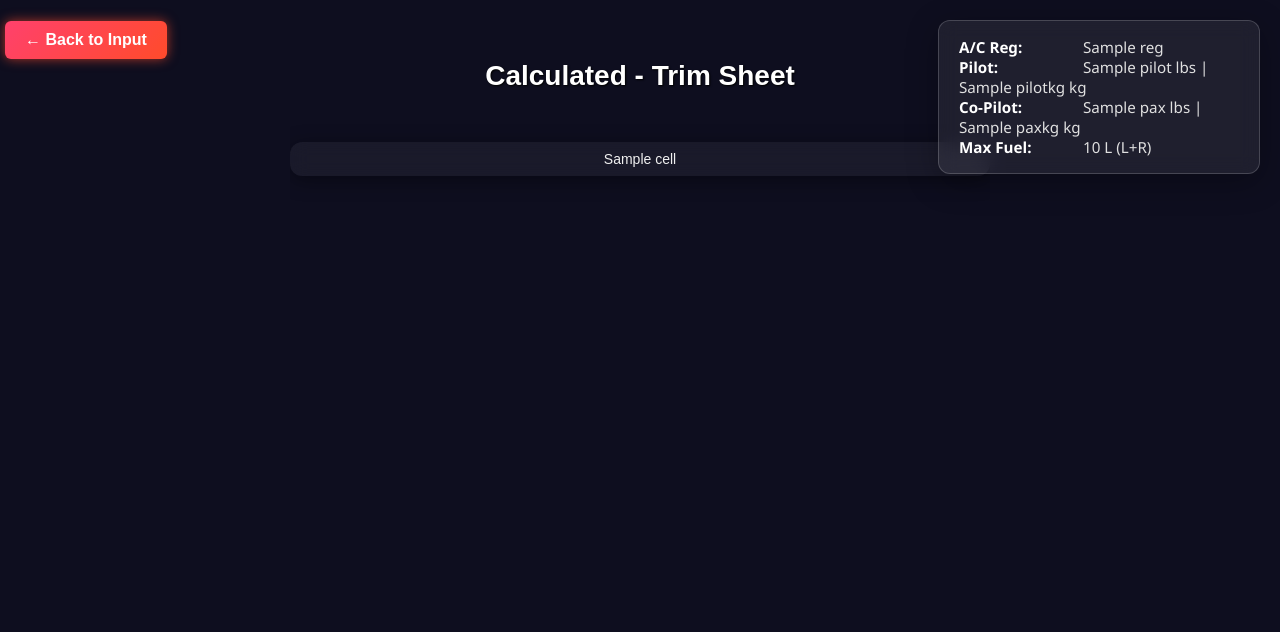
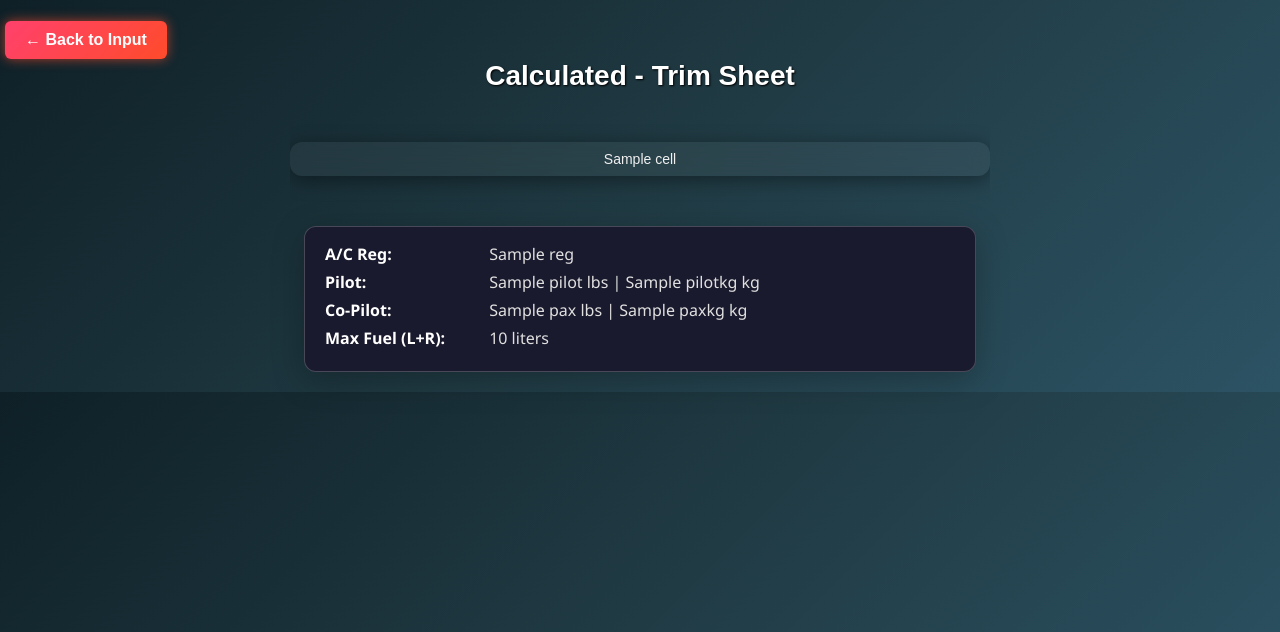
Before and after one commit to pranav4007/load-trim-app, a Flask app: template templates/table.html in a window 1280 px wide. Shown: the top 632 px of the page. Run offline with Flask 3, Linux system fonts and the light colour scheme; the template is opened without the code that fills it: most values are stand-ins (such as "Sample title", 1, 10 or a date in 2020).

Commit message:
table.html

```diff
--- a/templates/table.html
+++ b/templates/table.html
@@ -137,34 +137,37 @@
     {% set maxfuellit = (maxfuellbs / 1.58) | round(2) %}
 {% endif %}
 
-<!-- Display block in top-right corner -->
+<!-- Insert this just below the table and above the download button -->
 <style>
   .info-panel {
-    position: absolute;
-    top: 20px;
-    right: 20px;
+    margin: 20px auto 0 auto;
     background: rgba(255, 255, 255, 0.07);
-    backdrop-filter: blur(10px);
-    -webkit-backdrop-filter: blur(10px);
+    backdrop-filter: blur(12px);
+    -webkit-backdrop-filter: blur(12px);
     border-radius: 12px;
-    border: 1px solid rgba(255, 255, 255, 0.18);
+    border: 1px solid rgba(255, 255, 255, 0.2);
     padding: 16px 20px;
     font-family: 'Segoe UI', Tahoma, Geneva, Verdana, sans-serif;
-    font-size: 0.95rem;
+    font-size: 1rem;
     color: #e0e0e0;
-    box-shadow: 0 8px 32px rgba(0, 0, 0, 0.3);
-    max-width: 280px;
-    z-index: 1000;
+    box-shadow: 0 8px 32px rgba(0, 0, 0, 0.25);
+    max-width: 90%;
+    text-align: left;
+    background-color: #1a1a2e;
+  }
+
+  .info-panel div {
+    margin-bottom: 6px;
   }
 
   .info-panel strong {
     color: #ffffff;
     display: inline-block;
-    width: 120px;
+    width: 160px;
   }
 
   body {
-    background: #0e0e1f; /* Optional: dark theme background */
+    background-color: #0f172a; /* Optional dark background for futuristic feel */
   }
 </style>
 
@@ -172,5 +175,5 @@
   <div><strong>A/C Reg:</strong> {{ reg }}</div>
   <div><strong>Pilot:</strong> {{ pilot }} lbs | {{ pilotkg }} kg</div>
   <div><strong>Co-Pilot:</strong> {{ pax }} lbs | {{ paxkg }} kg</div>
-  <div><strong>Max Fuel:</strong> {{ maxfuellit }} L (L+R)</div>
+  <div><strong>Max Fuel (L+R):</strong> {{ maxfuellit }} liters</div>
 </div>
```
